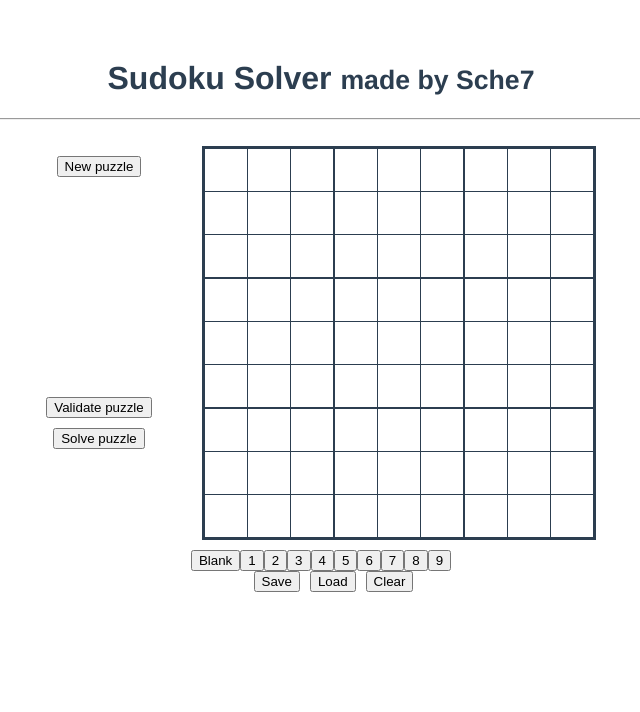
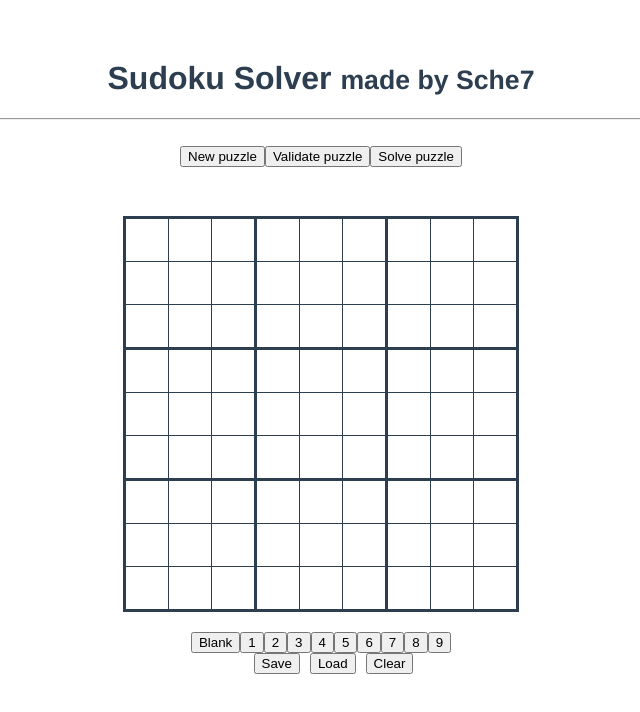
Before and after one commit to Sche7/SudokuSolver, a Vue app in the folder app/: page / in a window 1280 px wide. Shown: the top 712 px of the page, without its empty margins (319-959 px from the left). Built offline with nearby package versions, Linux system fonts and the light colour scheme.

Commit message:
new setup

```diff
--- a/app/src/components/SudokuBoard.vue
+++ b/app/src/components/SudokuBoard.vue
@@ -1,17 +1,10 @@
 <template>
     <div align="center">
-      <div style="display:inline-flex;">
-        <div style="block-size:25px;margin-right: 50px;">
-          <div style="margin-bottom: 10px;margin-top: 10px;">
-            <button @click="randomizeBoard" class="btn btn-primary btn-sm">New puzzle</button>
-          </div>
-          <div style="margin-top: 220px;">
-            <button @click="validateBoard" class="btn btn-warning btn-sm">Validate puzzle</button>
-          </div>
-          <div style="margin-bottom: 10px;margin-top: 10px;">
-            <button @click="solveBoard" class="btn btn-success btn-sm">Solve puzzle</button>
-          </div>
-        </div>
+      <nav class="navbar navbar-expand-lg navbar-light bg-light" style="width: 50%; height: 50px; margin-bottom: 20px;">
+            <button @click="randomizeBoard" class="btn btn-light">New puzzle</button>
+            <button @click="validateBoard" class="btn btn-light">Validate puzzle</button>
+            <button @click="solveBoard" class="btn btn-light">Solve puzzle</button>
+      </nav>
 
       <div>
         <table>
@@ -28,9 +21,8 @@
           </tbody>
         </table>
       </div>
-      </div>
 
-      <div align="center" style="margin-top: 10px;">
+      <div style="margin-top: 20px;">
           <div class="btn-group" role="group">
             <button type="button" class="btn btn-secondary" @click="setNumber(0)">Blank</button>
             <button type="button" class="btn btn-secondary" v-for="number in 9" :key="number" @click="setNumber(number)">
@@ -38,12 +30,13 @@
             </button>
           </div>
           <div style="margin-left:25px;display: inline;">
-            <button type="button" class="btn btn-outline-success" @click="saveBoardState">Save</button>
-            <button type="button" class="btn btn-outline-info" style="margin-left:10px;" @click="loadBoard">Load</button>
-            <button type="button" class="btn btn-outline-secondary" style="margin-left:10px;" @click="cleanBoard" >Clear</button>
+            <button type="button" class="btn btn-outline-primary" @click="saveBoardState">Save</button>
+            <button type="button" class="btn btn-outline-primary" style="margin-left:10px;" @click="loadBoard">Load</button>
+            <button type="button" class="btn btn-outline-primary" style="margin-left:10px;" @click="cleanBoard" >Clear</button>
           </div>
       </div>
-      <div align="center" style="width: 600px;margin-top: 50px;">
+
+      <div style="width: 600px;margin-top: 50px;">
         <Transition>
         <div class="alert alert-dismissible alert-danger" v-if="error">{{ error }}</div>
         <div class="alert alert-dismissible alert-success" v-else-if="success">{{ success }}</div>
@@ -82,7 +75,8 @@ export default {
         saved_grid: initial_grid,
         selected: [null, null],
         error: null,
-        success: null
+        success: null,
+        chosen_number: 0
       }
     },
     methods : {
@@ -138,14 +132,12 @@ export default {
           })
         },
         setSelected(x, y) {
-          this.selected = [x , y]
+          let grid_copy = JSON.parse(JSON.stringify(this.grid))
+          grid_copy[x][y] = this.chosen_number
+          Object.assign(this.$data, {grid: grid_copy})
         },
         setNumber(number) {
-          const x = this.selected[0]
-          const y = this.selected[1]
-          let grid_copy = JSON.parse(JSON.stringify(this.grid))
-          grid_copy[x][y] = number
-          Object.assign(this.$data, {grid: grid_copy})
+          this.chosen_number = number
         },
         greaterThanZero(cell){
           return cell > 0 ? cell.toString() : ""
@@ -176,18 +168,18 @@ table {
 }
 
 td {
-  border: 1px solid;
+  border: 0.5px solid;
   text-align: center;
   height: 40px;
   width: 40px;
 }
 
 table tbody tr td:nth-child(3), table tbody tr td:nth-child(6) {
-  border-right: 2px solid;
+  border-right: 3px solid;
 }
 
 table tbody tr:nth-child(3), table tbody tr:nth-child(6) {
-  border-bottom: 2px solid;
+  border-bottom: 3px solid;
 }
 
 td {
```
Lines whose indentation alone changed are shown as unchanged.
